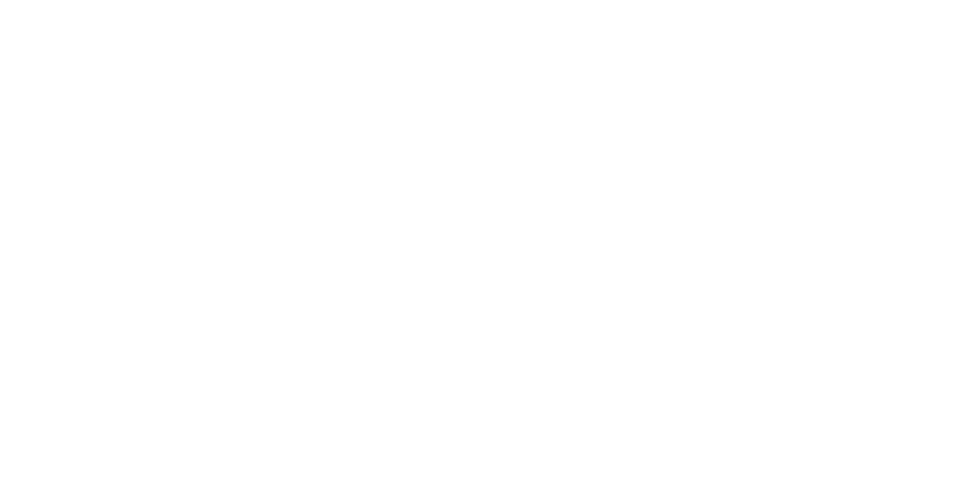
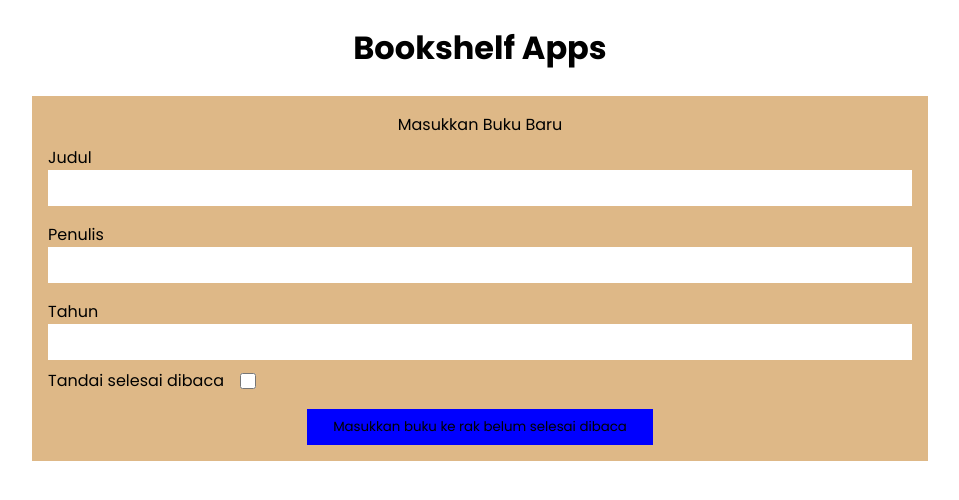
Before and after one commit to Gefila/SUBMISSION_Belajar-Membuat-Front-End-Web-untuk-Pemula, a plain HTML site: page index.html in a window 1280 px wide. Shown: the whole page, without its empty margins (160-1119 px from the left). Drawn offline with Linux system fonts and the light colour scheme.

Commit message:
input book

```diff
--- a/index.html
+++ b/index.html
@@ -1,13 +1,58 @@
 <!DOCTYPE html>
 <html lang="en">
 	<head>
-    <meta charset="UTF-8">
-    <meta name="viewport" content="width=device-width, initial-scale=1.0">
+		<meta charset="UTF-8" />
+		<meta name="viewport" content="width=device-width, initial-scale=1.0" />
 		<title>Document</title>
-    <link rel="stylesheet" href="styles.css">
+		<link rel="stylesheet" href="styles.css" />
+		<link rel="preconnect" href="https://fonts.googleapis.com" />
+		<link rel="preconnect" href="https://fonts.gstatic.com" crossorigin />
+		<link
+			href="https://fonts.googleapis.com/css2?family=Poppins:ital,wght@0,100;0,200;0,300;0,400;0,500;0,600;0,700;0,800;0,900;1,100;1,200;1,300;1,400;1,500;1,600;1,700;1,800;1,900&display=swap"
+			rel="stylesheet"
+		/>
 	</head>
 	<body>
+		<header>
+			<h1>Bookshelf Apps</h1>
+		</header>
+		<main>
+			<section class="input-section">
+				<div class="title">Masukkan Buku Baru</div>
+				<form id="inputBook">
+					<div class="input">
+						<label for="input-judul">Judul</label>
+						<input type="text" id="input-judul" required />
+					</div>
+					<div class="input">
+						<label for="input-penulis">Penulis</label>
+						<input type="text" id="input-penulis" required />
+					</div>
+					<div class="input">
+						<label for="input-tahun">Tahun</label>
+						<input type="number" id="input-tahun" required min="0" />
+					</div>
+					<div class="input-inline">
+						<label for="done">Tandai selesai dibaca</label>
+						<input type="checkbox" id="done" />
+					</div>
+					<button id="book-submit" type="submit">
+						Masukkan buku ke rak belum selesai dibaca
+					</button>
+				</form>
+			</section>
 
+			<section class="book-shelf">
+				<div id="incompleteBookshelfList">
+
+                </div>
+			</section>
+			<section class="book-shelf">
+                <div id="completeBookshelfList">
+
+                </div>
+            </section>
+		</main>
 		<script src="script.js"></script>
 	</body>
 </html>
--- a/styles.css
+++ b/styles.css
@@ -0,0 +1,64 @@
+* {
+	margin: 0;
+	padding: 0;
+	box-sizing: border-box;
+	font-family: poppins;
+}
+
+header {
+	display: flex;
+	justify-content: center;
+	padding: 1.5rem;
+}
+
+main {
+	width: 70%;
+	margin: 0 auto;
+}
+
+.input-section {
+	display: flex;
+	flex-direction: column;
+	background-color: burlywood;
+	padding: 1rem;
+}
+
+.input-section form {
+	display: flex;
+	flex-direction: column;
+}
+
+.input-section .title {
+	text-align: center;
+}
+
+.input-section form .input {
+	display: flex;
+	flex-direction: column;
+	padding: 0.5rem 0;
+}
+
+.input-section form .input input {
+	border: none;
+	padding: 0.5rem 0.2rem;
+}
+
+.input-section form .input-inline {
+	display: flex;
+	align-items: center;
+}
+
+.input-section form .input-inline input {
+	width: 1rem;
+	height: 1rem;
+	margin-left: 1rem;
+}
+
+.input-section form button {
+	margin-top: 1rem;
+	padding: 0.5rem 0.3rem;
+	width: 40%;
+	align-self: center;
+	background-color: blue;
+	border: 0;
+}
```
Lines whose indentation alone changed are shown as unchanged.
